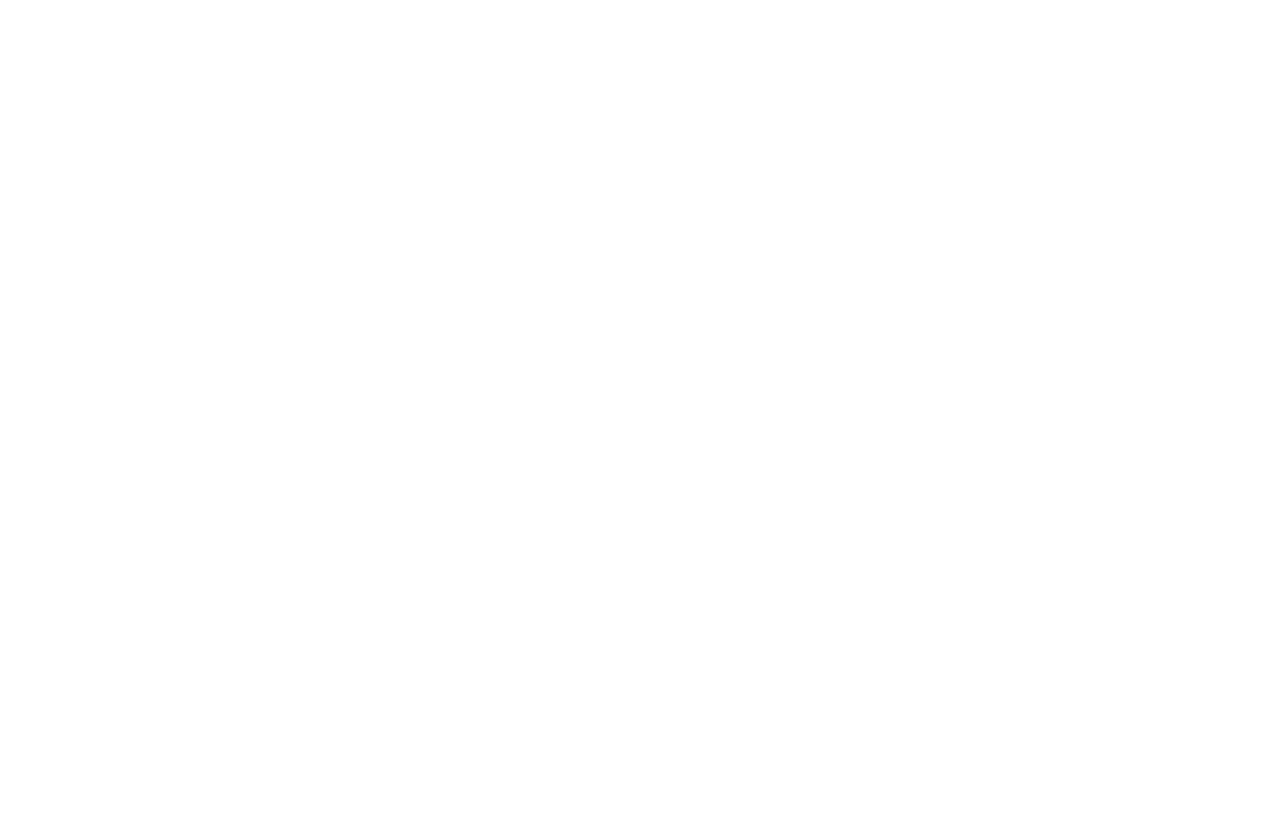
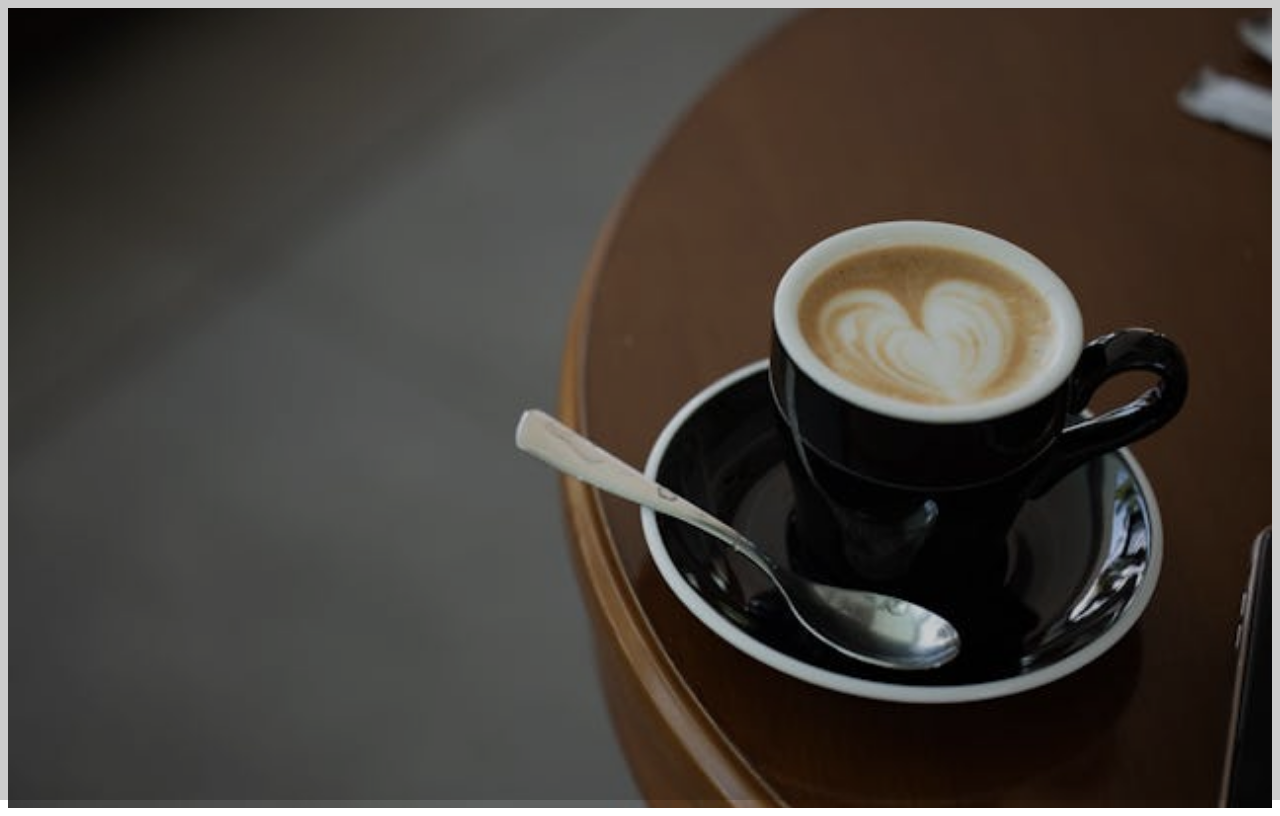
Before and after one commit to RodrigoMZanetti/BrewVerse, a plain HTML site: page index.html in a window 1280 px wide. Drawn offline with Linux system fonts and the light colour scheme.

Commit message:
commit background image

```diff
--- a/index.html
+++ b/index.html
@@ -5,10 +5,11 @@
     <meta name="viewport" content="width=device-width, initial-scale=1.0" />
     <title>BrewVerse - Happiness Everyday</title>
     <link rel="icon" href="images/favicon.png" type="images/png" />
+    <link rel="stylesheet" href="style.css" />
   </head>
 
   <body>
-    <header></header>
+    <header class="header"></header>
     <nav></nav>
     <main></main>
     <footer></footer>
--- /dev/null
+++ b/style.css
@@ -0,0 +1,17 @@
+.header {
+  background-image: url(images/front_image_2.jpg);
+  background-position: center;
+  height: 100vh;
+  background-size: cover;
+  background-repeat: no-repeat;
+}
+
+.header::before {
+  content: "";
+  position: absolute;
+  top: 0;
+  left: 0;
+  width: 100%;
+  height: 100%;
+  background-color: rgba(0, 0, 0, 0.2);
+}
```
Also changed, not shown: style/style.css (added).
